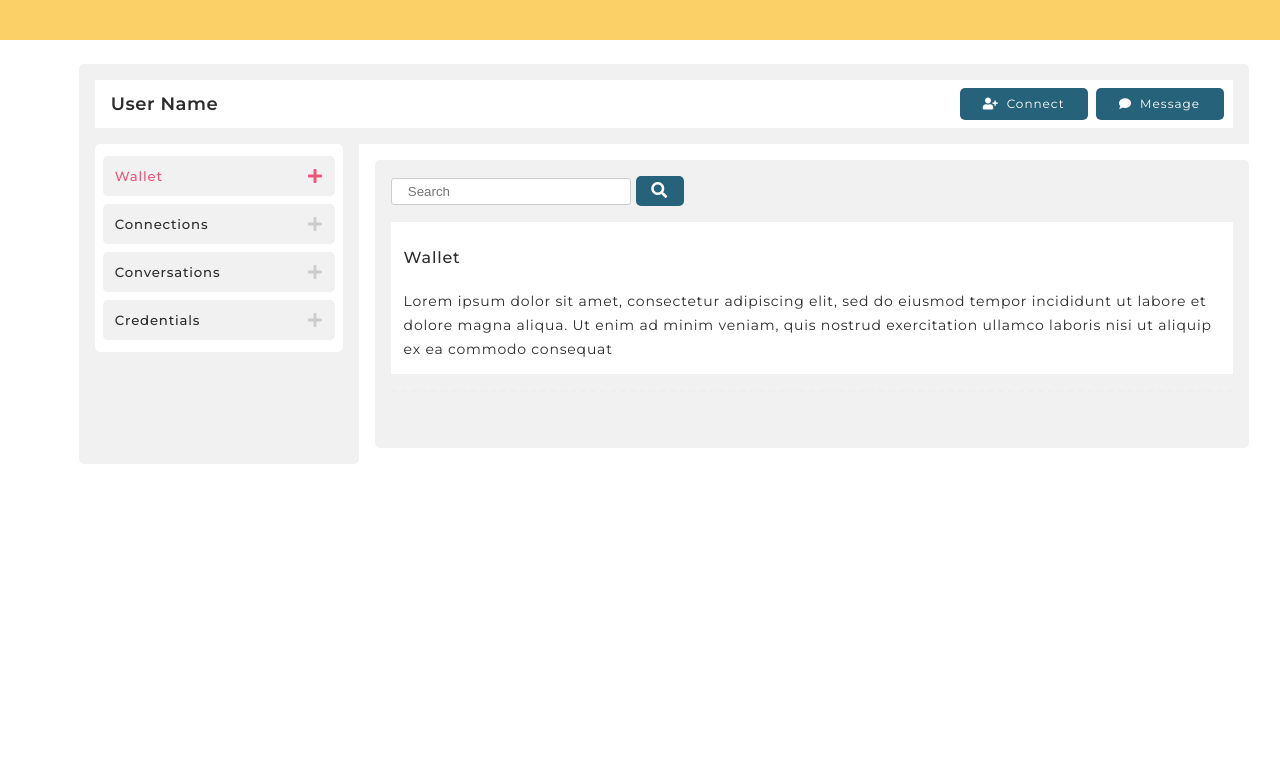
After one commit to AnonSolutions/django-indy-community, a Django app: template indy_community/indy_core/templates/indy/individual_profile.html in a window 1280 px wide. The commit adds this page. Shown: the top 759 px of the page. Run offline with Django 3.2, Linux system fonts and the light colour scheme; the template is opened without the code that fills it, so the values that code supplies are empty; some libraries are stand-ins or nearby versions.

```diff
--- a/indy_community/indy_community/settings.py
+++ b/indy_community/indy_community/settings.py
@@ -93,7 +93,7 @@ MIDDLEWARE = [
     #'indy_core.middleware.URLPermissionsMiddleware',
 ]
 
-AUTHENTICATION_BACKENDS = ['indy_core.indyauth.IndyBackend']
+#AUTHENTICATION_BACKENDS = ['indy_core.indyauth.IndyBackend']
 
 ROOT_URLCONF = 'indy_community.urls'
 
--- /dev/null
+++ b/indy_community/indy_core/templates/indy/individual_profile.html
@@ -0,0 +1,115 @@
+{% extends 'base_nav.html' %}
+
+{% load i18n %}
+{% load static %}
+
+{% block main_content %}
+
+	<div class='profile profile-anon'>
+		<div class='profile-org-top-cont profile-anon-top-cont'>
+			<div class='profile-org-top-info-bar profile-anon-top-info-bar'>
+						<h2 class='profile-name'>User Name</h2>
+				<div class='profile-top-bar-right'>
+					<div class='btn btn-connect'><i class="fas fa-user-plus"></i>Connect</div>
+					<div class='btn btn-connect'><i class="fas fa-comment"></i>Message</div>
+				</div>
+			</div>
+		</div>
+
+		<div class='profile-bottom-cont profile-anon-bottom-cont'>
+			<div class='profile-nav-cont profile-anon-nav-cont'>
+				<div class='profile-nav'>
+					<div class='profile-nav-btn profile-nav-btn-wallet active-profile-nav'>
+						<h5>Wallet</h5><i class="fas fa-plus"></i>
+					</div>
+					<div class='profile-nav-btn profile-nav-btn-connections'>
+						<h5>Connections</h5><i class="fas fa-plus"></i>
+					</div>
+					<div class='profile-nav-btn profile-nav-btn-conversations'>
+						<h5>Conversations</h5><i class="fas fa-plus"></i>
+					</div>
+					<div class='profile-nav-btn profile-nav-btn-credentials'>
+						<h5>Credentials</h5><i class="fas fa-plus"></i>
+					</div>
+				</div>
+			</div>
+
+			<div class='profile-tab-cont'>
+				<div class='profile-search-input'>
+					<input placeholder='Search'>
+					<div class='btn btn-search-input'>
+						<i class='fas fa-search'></i>
+					</div>
+				</div>
+			<!-- ~~~~~~~~~~~~~~~~~~~~~~~~~~~~~~~~~~~~~~~~~~~~~~~~~~~~~~~~~~~~~~~~~~~~~~~~~~~~~~~~~~~~~~~~~~~~~~~~~~~~~~~~~~~~~~~~~~~~~~~~~~~~~~~ -->
+
+				<div class='profile-tabs profile-tabs-wallet'>
+					<div id='profilewallet'>
+						{% include "indy/pageIncludes/profilewallet.html" %}
+					</div>
+				</div>
+
+ 				<!-- ~~~~~~~~~~~~~~~~~~~~~~~~~~~~~~~~~~~~~~~~~~~~~~~~~~~~~~~~~~~~~~~~~~~~~~~~~~~~~~~~~~~~~~~~~~~~~~~~~~~~~~~~~~~~~~~~~~~~~~~~~~~~~~~ -->
+
+				<div class='profile-tabs profile-tabs-connections'>
+					<div id='profileconnections'>
+						{% include "indy/pageIncludes/profileconnections.html" %}
+					</div>
+				</div>
+
+				<!-- ~~~~~~~~~~~~~~~~~~~~~~~~~~~~~~~~~~~~~~~~~~~~~~~~~~~~~~~~~~~~~~~~~~~~~~~~~~~~~~~~~~~~~~~~~~~~~~~~~~~~~~~~~~~~~~~~~~~~~~~~~~~~~~~ -->
+
+				<div class='profile-tabs profile-tabs-conversations'>
+					<div id='profileconversations'>
+						{% include "indy/pageIncludes/profileconversations.html" %}
+					</div>
+				</div>
+
+				<!-- ~~~~~~~~~~~~~~~~~~~~~~~~~~~~~~~~~~~~~~~~~~~~~~~~~~~~~~~~~~~~~~~~~~~~~~~~~~~~~~~~~~~~~~~~~~~~~~~~~~~~~~~~~~~~~~~~~~~~~~~~~~~~~~~ -->
+
+				<div class='profile-tabs profile-tabs-credentials'>
+					<div id='profilecredentials'>
+						{% include "indy/pageIncludes/profilecredentials.html" %}
+					</div>
+				</div>
+
+				<!-- ~~~~~~~~~~~~~~~~~~~~~~~~~~~~~~~~~~~~~~~~~~~~~~~~~~~~~~~~~~~~~~~~~~~~~~~~~~~~~~~~~~~~~~~~~~~~~~~~~~~~~~~~~~~~~~~~~~~~~~~~~~~~~~~ -->
+
+			</div>
+		</div>
+	</div>
+
+	<script>
+		$(document).ready(function() {
+			$(".profile-tabs").hide();
+			$(".profile-tabs-wallet").show();
+
+			$(".profile-nav-btn").click(function() {
+				$(".profile-nav-btn").removeClass("active-profile-nav");
+				$(this).addClass("active-profile-nav");
+			});
+
+			$(".profile-nav-btn-wallet").click(function() {
+				$(".profile-tabs").hide();
+				$(".profile-tabs-wallet").show();
+			});
+
+			$(".profile-nav-btn-connections").click(function() {
+				$(".profile-tabs").hide();
+				$(".profile-tabs-connections").show();
+			});
+
+			$(".profile-nav-btn-conversations").click(function() {
+				$(".profile-tabs").hide();
+				$(".profile-tabs-conversations").show();
+			});
+
+			$(".profile-nav-btn-credentials").click(function() {
+				$(".profile-tabs").hide();
+				$(".profile-tabs-credentials").show();
+			});
+
+		});
+	</script>
+
+{% endblock %}
--- /dev/null
+++ b/indy_community/indy_core/templates/indy/pageIncludes/navigation.html
@@ -0,0 +1,17 @@
+{% load i18n %}
+{% load static %}
+
+<div class='site-nav'>
+
+	<div class='topnav'>
+		<div class='topnav-con topnav-title'>
+			<div class='topnav-item'>
+			</div>
+		</div>
+
+		<div class='topnav-con'>
+			<div class='topnav-item'>
+			</div>
+		</div>
+	</div> <!-- top nav ends -->
+</div>
--- /dev/null
+++ b/indy_community/indy_core/templates/indy/pageIncludes/profileconnections.html
@@ -0,0 +1,14 @@
+<div class='newsfeed-posted-cont'>
+	<div class='newsfeed-posted-info'>
+		<div>
+			<a href=''>
+				<h2>Account Name</h2>
+			</a>
+		</div>
+		<div>
+			<h5>Account tagline lorem ipsum dolor sit amet</h5>
+		</div>
+	</div>
+</div>
+
+<div class='newsfeed-post-seperator'></div>
--- /dev/null
+++ b/indy_community/indy_core/templates/indy/pageIncludes/profileconversations.html
@@ -0,0 +1,13 @@
+<div class='profile-msgs'>
+	<div class='profile-msgs-left'>
+	<h4>Your Connections</h4>
+		<h5>Account Name</h5>
+		<h5>Account Name</h5>
+		<h5>Account Name</h5>
+		<h5>Account Name</h5>
+	</div>
+	<div class='profile-msgs-right'>
+		<div class='msgs-box'></div>
+		<div class='msgs-input'><input type='text'><div class='btn'>Send</div></div>
+	</div>
+</div>
--- /dev/null
+++ b/indy_community/indy_core/templates/indy/pageIncludes/profilecredentials.html
@@ -0,0 +1,16 @@
+<div class='newsfeed-posted-cont'>
+	<div class='newsfeed-posted-event-opps-cont'>
+		<div>
+			<a href=''>
+				<h4>Credential</h4>
+				<h6>Date Aquired</h6>
+			</a>
+		</div>
+		<br>
+		<div>
+			<p>Lorem ipsum dolor sit amet, consectetur adipiscing elit, sed do eiusmod tempor incididunt ut labore et dolore magna aliqua. Ut enim ad minim veniam, quis nostrud exercitation ullamco laboris nisi ut aliquip ex ea commodo consequat</p>
+		</div>
+	</div>
+</div>
+
+<div class='newsfeed-post-seperator'></div>
--- /dev/null
+++ b/indy_community/indy_core/templates/indy/pageIncludes/profilewallet.html
@@ -0,0 +1,15 @@
+<div class='newsfeed-posted-cont'>
+	<div class='newsfeed-posted-event-opps-cont'>
+		<div>
+			<a href=''>
+				<h4>Wallet</h4>
+			</a>
+		</div>
+		<br>
+		<div>
+			<p>Lorem ipsum dolor sit amet, consectetur adipiscing elit, sed do eiusmod tempor incididunt ut labore et dolore magna aliqua. Ut enim ad minim veniam, quis nostrud exercitation ullamco laboris nisi ut aliquip ex ea commodo consequat</p>
+		</div>
+	</div>
+</div>
+
+<div class='newsfeed-post-seperator'></div>
--- a/indy_community/indy_core/templates/registration/login.html
+++ b/indy_community/indy_core/templates/registration/login.html
@@ -48,7 +48,7 @@
 						</div>
 					</div>
 					<div class='btn-signin-cont'>
-						<input type="hidden" name="next" value="/neighbour/">
+						<input type="hidden" name="next" value="/individual/profile/">
 						<input class='btn btn-signin' type="submit" value="Sign In">
 						<span class='stay-signed-in-cont'>
 							<input type='checkbox'>
@@ -87,7 +87,7 @@
 						</div>
 					</div>
 					<div class='btn-signin-cont'>
-						<input type="hidden" name="next" value="/organization/">
+						<input type="hidden" name="next" value="/organization/profile/">
 						<input class='btn btn-signin' type="submit" value="Sign In">
 						<span class='stay-signed-in-cont'>
 							<input type='checkbox'>
```
Also changed, not shown: indy_community/indy_core/templates/indy/base_landing.html (deleted, +0 -35 lines), indy_community/indy_core/templates/indy/base_nav.html (deleted, +0 -41 lines), indy_community/indy_core/templates/indy/organization_profile.html (added, +115 -0 lines), indy_community/indy_core/templates/indy/pageIncludes/profileuserdata.html (added, +16 -0 lines), indy_community/indy_core/templates/registration/signup.html (+17 -8 lines), indy_community/indy_core/views.py (+11 -8 lines).
